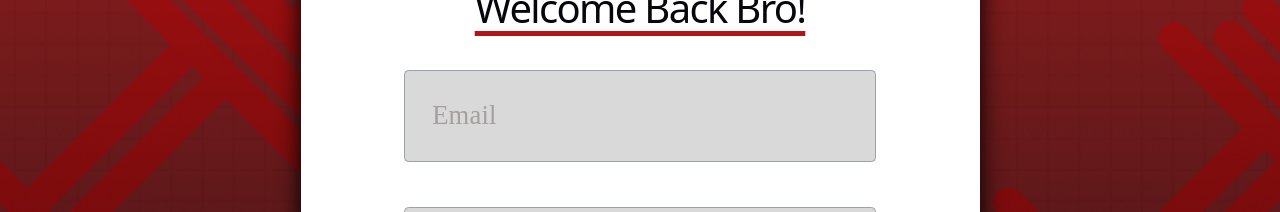
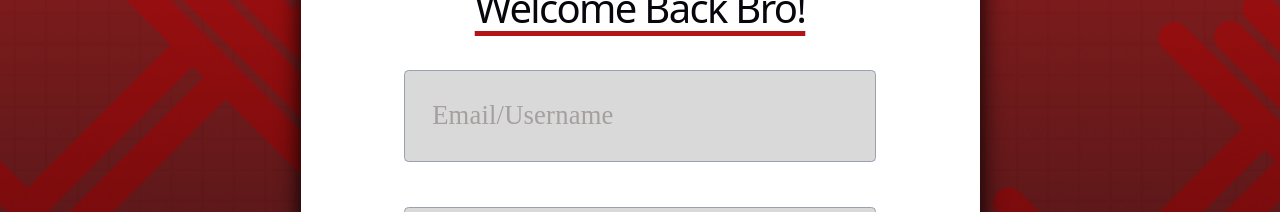
Before and after one commit to mikaylaphilpot/GymBros, a React (Vite) app in the folder frontend/: page / in a window 1280 px wide. Shown: the part 200-412 px from the top of the page. Built offline with nearby package versions, Linux system fonts and the light colour scheme.

Commit message:
Update placeholder for login to incorporate username

```diff
--- a/frontend/src/pages/Login.tsx
+++ b/frontend/src/pages/Login.tsx
@@ -40,7 +40,7 @@ export default function Login() {
           name="email"
           type="email"
           autoComplete="email"
-          placeholder="Email"
+          placeholder="Email/Username"
           className={input}
         />
 
```
